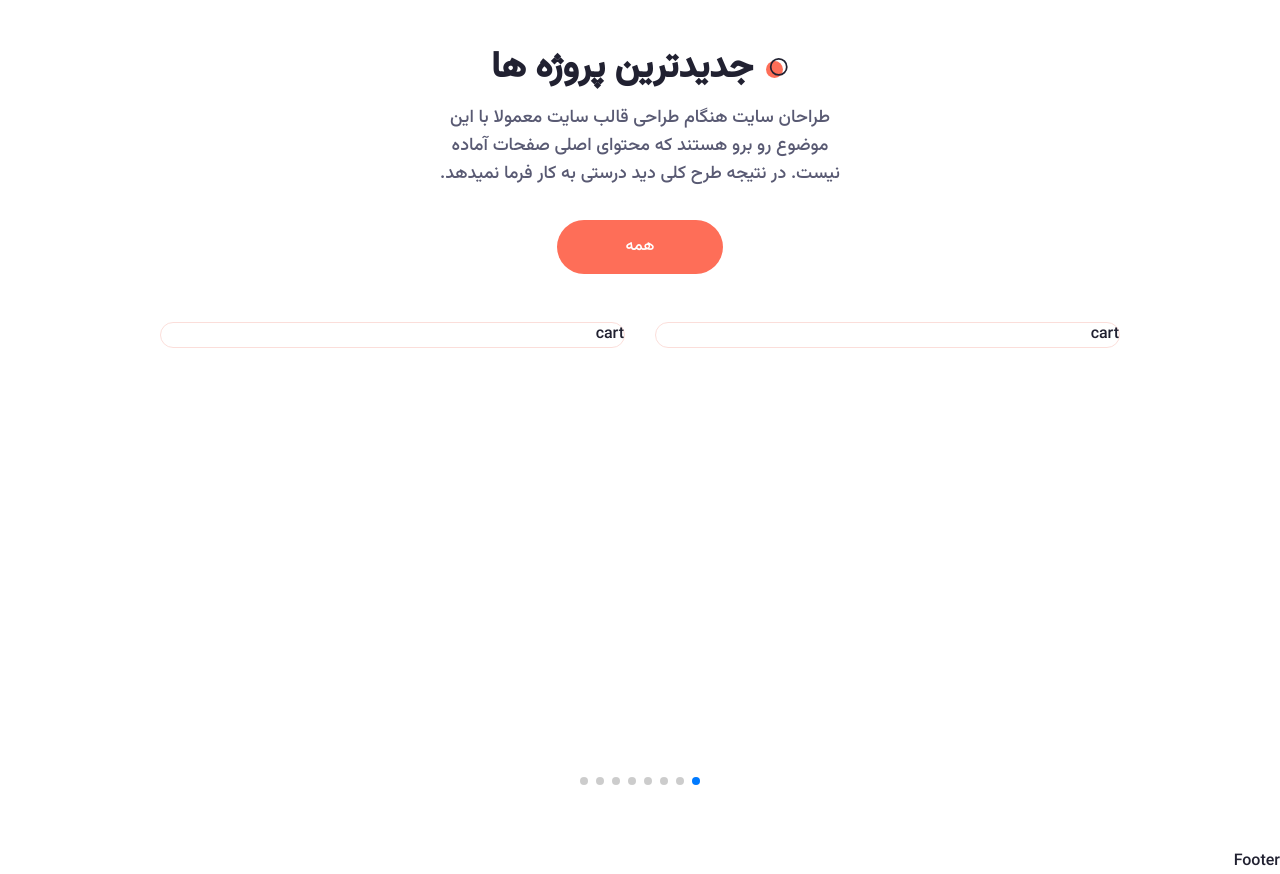
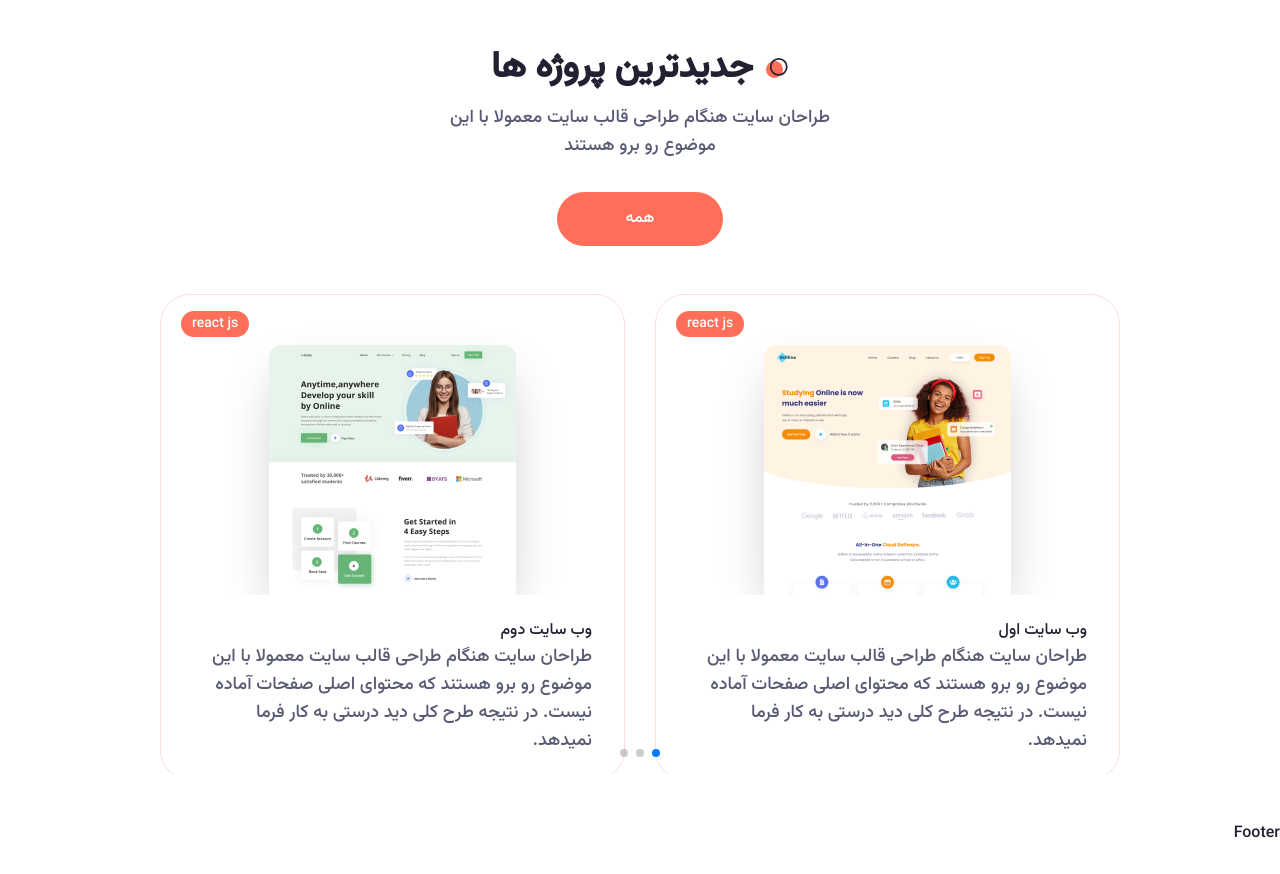
Before and after one commit to Hossein1371za/about-me-website-nextjs14-shadcn-tailwind, a Next.js app: page / in a window 1280 px wide. Shown: the part 2177-3051 px from the top of the page. After the commit the page ends 3023 px from the top, so only its background shows below. Built offline with nearby package versions, Linux system fonts and the light colour scheme.

Commit message:
work Slider

```diff
--- a/components/ProjectCard.jsx
+++ b/components/ProjectCard.jsx
@@ -1,15 +1,33 @@
-import Link from "next/link"
-import Image from "next/image"
-import {Card,CardHeader} from "@/components/ui/card"
-import {Github,Link2Icon} from "lucide-react"
-import { Badge } from "./ui/badge"
+import Link from "next/link";
+import Image from "next/image";
+import { Card, CardHeader } from "@/components/ui/card";
+import { Github, Link2Icon } from "lucide-react";
+import { Badge } from "./ui/badge";
 
-const ProjectCard = ({project}) => {
+const ProjectCard = ({ project }) => {
   return (
-    <Card>
-        cart
+    <Card className="group overflow-hidden relative">
+      <CardHeader className="p-0">
+        <div className="relative w-full h-[300px] flex items-center justify-center bg-tertiary dark:bg-secondary/40 xl:bg-work_project_bg_light xl:dark:bg-work_project_bg_dark xl:bg-[110%] xl:bg-no-repeat overflow-hidden">
+          <Image
+            className="absolute bottom-0 shadow-2xl"
+            src={project.image}
+            width={247}
+            height={250}
+            alt=""
+            priority
+          />
+        </div>
+      </CardHeader>
+      <div className="h-full px-8 py-6">
+        <Badge className="text-sm font-medium mb-2 absolute top-4 left-5">
+          {project.category}
+        </Badge>
+        <h4>{project.name}</h4>
+        <p className="text-muted-foreground text-lg">{project.description}</p>
+      </div>
     </Card>
-  )
-}
+  );
+};
 
-export default ProjectCard
+export default ProjectCard;
--- a/components/Work.jsx
+++ b/components/Work.jsx
@@ -101,14 +101,12 @@
           <h2 className="section-title mb-4">جدیدترین پروژه ها</h2>
           <p className="subtitle mb-8">
             طراحان سایت هنگام طراحی قالب سایت معمولا با این موضوع رو برو هستند
-            که محتوای اصلی صفحات آماده نیست. در نتیجه طرح کلی دید درستی به کار
-            فرما نمیدهد.
           </p>
           <Link href="./project">
             <Button>همه</Button>
           </Link>
         </div>
-        <div className="xl:max-w-[1000px] xl:absolute left-0 top-0">
+        <div className="xl:max-w-[1000px] xl:absolute left-0 top-0 ">
           <Swiper
             className="h-[480px]"
             slidesPerView={1}
@@ -121,7 +119,7 @@
             modules={[Pagination]}
             pagination={{ clickable: true }}
           >
-            {projectData.slice(0.4).map((project, index) => {
+            {projectData.slice(0,4).map((project, index) => {
               return (
                 <SwiperSlide key={index}>
                   <ProjectCard project={project} />
--- a/tailwind.config.js
+++ b/tailwind.config.js
@@ -85,6 +85,8 @@
         about_shape_dark:"url(/about/shape-dark.svg)",
         dots_light:"url(/dots-light.svg)",
         dots_dark:"url(/dots-dark.svg)",
+        work_project_bg_light:"url(/work/project-bg-light.png)",
+        work_project_bg_dark:"url(/work/project-bg-dark.png)",
       },
     },
   },
```
Also changed, not shown: public/hero/developer.png (deleted).
